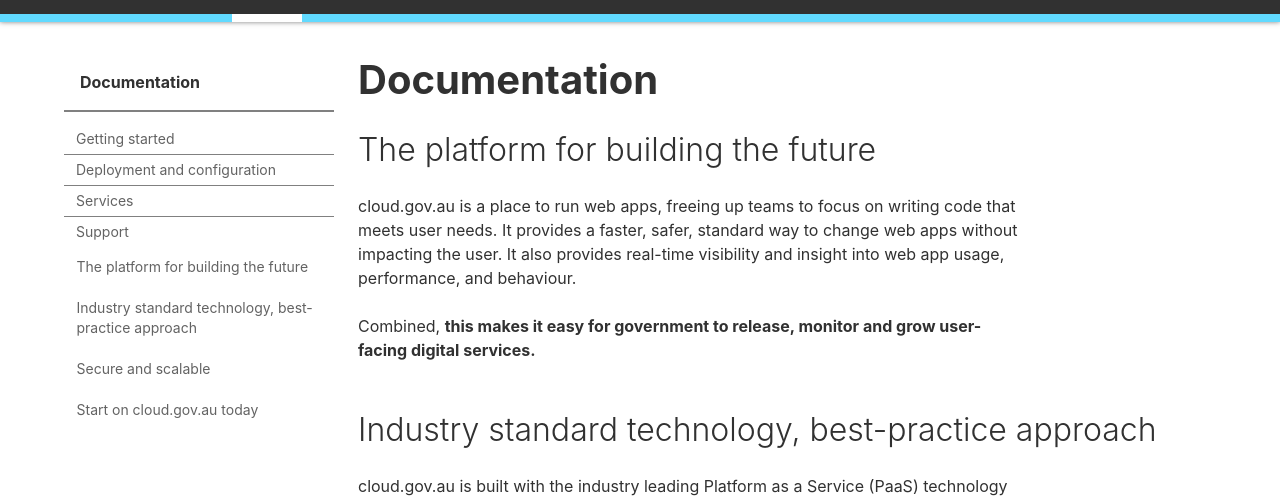
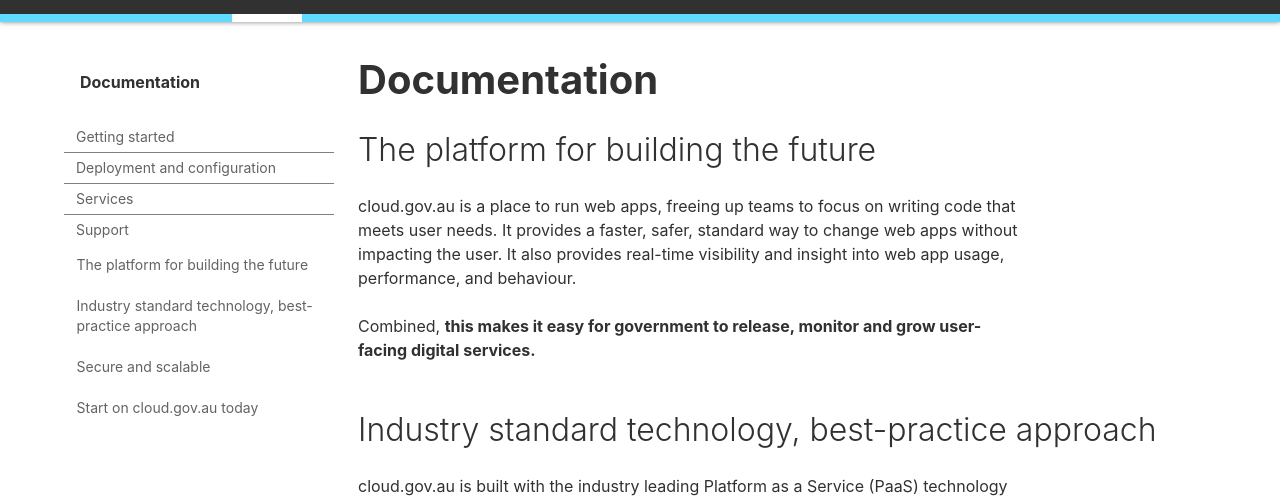
Before and after one commit to govau/cloud.gov.au, a Jekyll site: the page built from docs.md, in a window 1280 px wide. Shown: the part 227-728 px from the top of the page. Built offline with Jekyll 4.4.1, drawn with Linux system fonts in a browser that asks for light colours.

Commit message:
LHS toc things

```diff
--- a/_sass/sidebar.scss
+++ b/_sass/sidebar.scss
@@ -1,9 +1,10 @@
 #sidebar {
-    h3 {
+    h3.au-sidenav__title {
         margin-bottom: 0.5em;
 
         a {
             text-decoration: none;
+            border: none;
 
             &:hover {
                 text-decoration: underline;
@@ -38,6 +39,10 @@
 
                 &:hover {
                     text-decoration: underline;
+                }
+
+                &:before {
+                    background: none;
                 }
             }
 
--- a/assets/js/scripts.js
+++ b/assets/js/scripts.js
@@ -2,7 +2,7 @@ $( document ).ready( function() {
     $('html').removeClass('no-js').addClass('js');
 
     if ( $('#toc-container > ul').length > 0 ) {
-        $('#sidebar > aside.au-side-nav > ul.au-link-list > li.active').append( $('div#toc-container > ul.au-link-list') );
+        $('#sidebar-nav-container > ul.au-link-list > li.active').append( $('div#toc-container > ul.au-link-list') );
 
         $('#back-to-top a').on( 'click', function() {
             $('html, body').animate({
```
